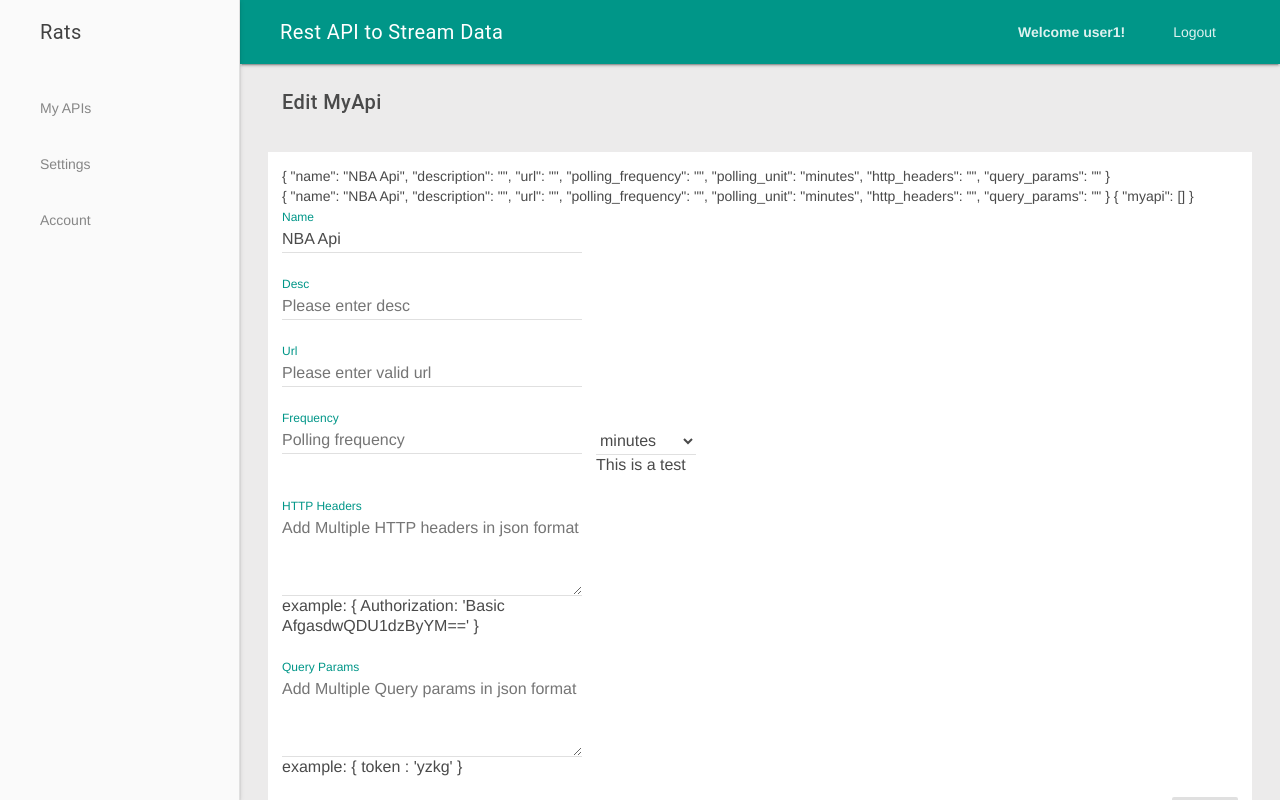
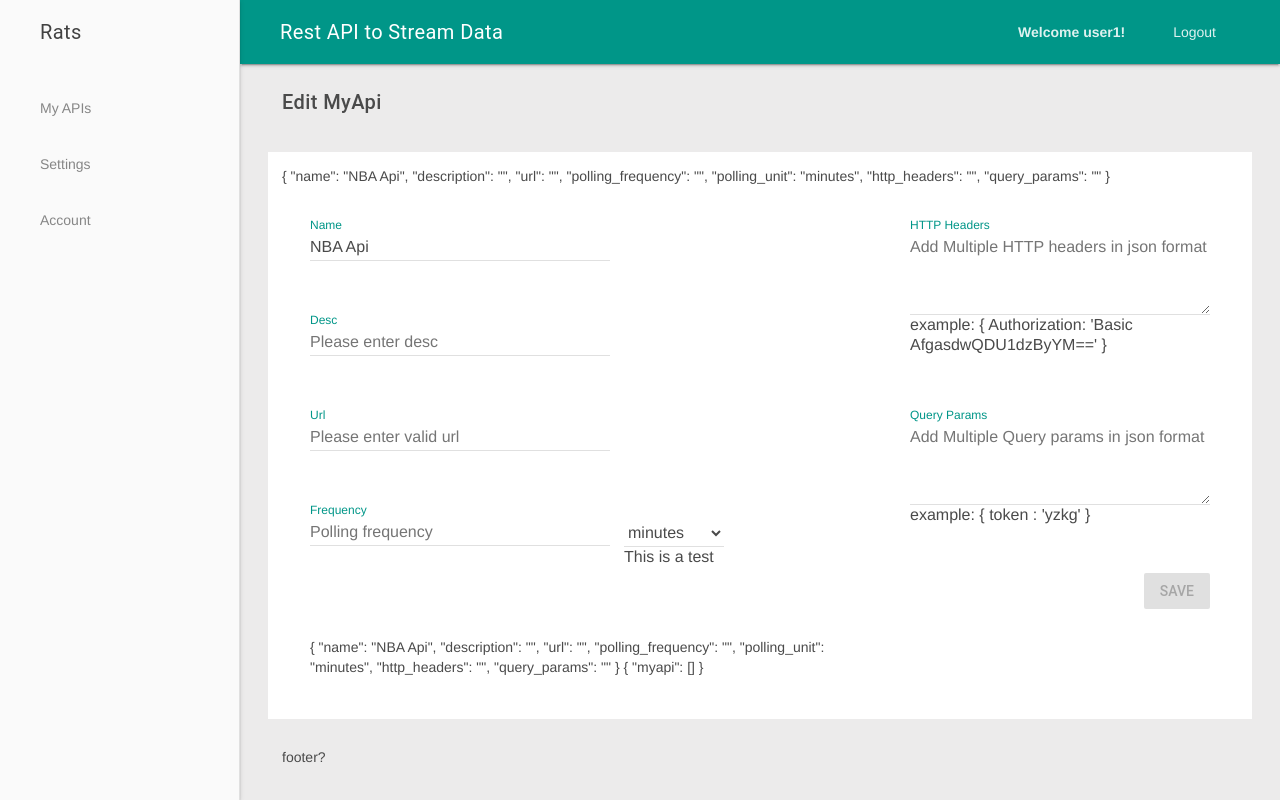
Before and after one commit to rest2stream/rest2stream, a Vue app in the folder vue3/: page /myapi/edit/1 in a window 1280 px wide. Built offline with nearby package versions, Linux system fonts and the light colour scheme.

Commit message:
fixed distorted css in MyApiEdit

```diff
--- a/vue3/src/views/MyApiEdit.vue
+++ b/vue3/src/views/MyApiEdit.vue
@@ -1,9 +1,9 @@
 <template>
   <FormMain
-    :class="css"
     v-model="frm"
     #default="{ isValid }"
   >
+    <div :class="css">
       {{frm}}
 
       {{store.state.myapi}}
@@ -83,6 +83,7 @@
           <button @click.prevent="create()" :disabled="!isValid" class="mdl-button mdl-js-button mdl-button--raised mdl-js-ripple-effect mdl-button--accent">
             Save
           </button>
+        </div>
     </div>
   </FormMain>
 </template>
```
Lines whose indentation alone changed are shown as unchanged.
